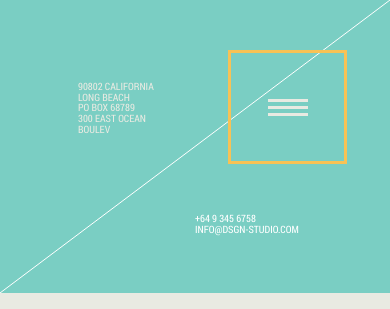
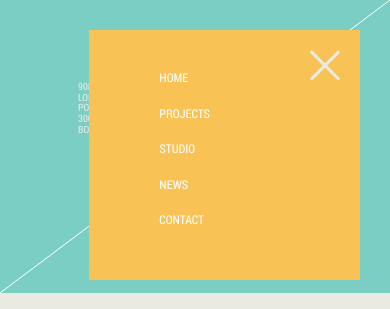
Before and after one commit to inCrafts/studioDesign, a plain HTML site: page index.html in a window 390 px wide. Both pictures are taken after a click on the button "Кнопка меню". Shown: the top 309 px of the page. Drawn offline with Linux system fonts and the light colour scheme.

Commit message:
Стили + адаптив меню

```diff
--- a/css/main.css
+++ b/css/main.css
@@ -145,6 +145,8 @@ body {
 	overflow: hidden;
 }
 
+/*    -****-    */
+
 
 /*    Стили Хэдера    */
 
@@ -201,10 +203,12 @@ header {
 
 	font-size: calc( (100vw - 36rem)/(192 - 36) * (1.8 - 1.4) + 1.4rem);
 	font-family: 'Roboto_condenced-regular', sans-serif;
+
 	color: #393d3c;
 	text-transform: uppercase;
 	line-height: 1;
 }
+
 
 	/*    Стили Socials    */
 
@@ -232,6 +236,14 @@ header {
 
 	.socials__svg {
 		fill: #7bcbc1;
+	}
+
+	.socials__link:hover .socials__svg {
+		fill: #f8c255;
+	}
+
+	.socials__link:hover ~.socials__svg {
+		fill: #f8c255;
 	}
 
 /*	.socials__svg.fb {
@@ -263,6 +275,7 @@ header {
 .header__address,
 .header__contacts {
 	font-size: calc( (100vw - 36rem)/(192 - 36) * (1.5 - 1) + 1rem);
+	font-weight: 500;
 	color: #e9eae2;
 	text-transform: uppercase;
 	line-height: 1.077;
@@ -291,7 +304,7 @@ header {
 	cursor: pointer;
 }
 
-	/*    -****-    */
+/*    -****-    */
 
 
 /*    Media хэдера    */
@@ -353,6 +366,15 @@ header {
 
 /*    Стили навигации    */
 
+@keyframes nav-appear {
+	0% {
+		opacity: 0;
+	}
+	100% {
+		opacity: 1;
+	}
+}
+
 .nav {
 	position: absolute;
 	top: 50px;
@@ -392,6 +414,9 @@ header {
 	display: -o-flex;
 	display: flex;
 	z-index: 1;
+	-webkit-animation: nav-appear 1.5s;
+	-o-animation: nav-appear 1.5s;
+	animation: nav-appear 1.5s;
 }
 
 .nav__link {
@@ -409,7 +434,7 @@ header {
 	color: #7acec3;
 }
 
-	/*    -****-    */
+/*    -****-    */
 
 
 
@@ -470,7 +495,6 @@ header {
 
 	.hamburger--active .nav__cross::before {
 		display: none;
-
 	}
 
 	.nav__cross {
@@ -480,7 +504,7 @@ header {
 		margin: 0 auto;
 
 		background-color: #e9eae2;
-		transition: background-color 500ms ease-in-out;
+		transition: all 500ms ease-in-out;
 	}
 
 	.nav__cross::before, .nav__cross::after {
@@ -512,3 +536,58 @@ header {
 
 
 	/*    -****-    */
+
+/*   Nav list deactivate    */
+
+.hamburger--active:hover .nav__cross {
+	transform: rotate(180deg);
+	background-color: #e9eae2;
+}
+
+.hamburger--active:hover .nav__cross::after {
+	display: none;
+}
+
+/*    -****-    */
+
+/*    Nav media    */
+
+@media ( min-width: 1500px ) {
+
+	.nav__list {
+		min-width: 1100px;
+	}
+}
+
+@media ( max-width: 980px ) {
+
+	.nav {
+		top: 30px;
+		right: 30px;
+	}
+}
+
+@media ( max-width: 768px ) {
+
+	.nav {
+		height: 100%;
+	}
+
+	.nav__hamburger {
+		width: 70px;
+		height: 70px;
+	}
+
+	.nav__list--active {
+		display: block;
+		min-width: auto;
+		max-height: 250px;
+		padding: 30px 70px;
+		overflow-y: auto;
+	}
+
+	.nav__link {
+		display: block;
+		padding: 7px 80px 7px 0;
+	}
+}
--- a/index.html
+++ b/index.html
@@ -4,10 +4,8 @@
   <meta charset="UTF-8">
   <meta name="viewport" content="width=device-width, initial-scale=1.0">
   <meta http-equiv="X-UA-Compatible" content="ie=edge">
-  	<link rel="stylesheet" href="css/normalize.css">
-  	<link rel="stylesheet" href="css/main.css">
-  	<script src="js/jquery-3.4.1.min.js"></script>
-  	<script src="js/main.js"></script>
+  <link rel="stylesheet" href="css/normalize.css">
+  <link rel="stylesheet" href="css/main.css">
   <title>DSGN - Main</title>
 </head>
 <body>
@@ -133,5 +131,10 @@
 
 		</footer>
 	</div>
+	<!-- Vendor scripts -->
+	<script src="js/jquery-3.4.1.min.js"></script>
+
+	<!-- User scripts -->
+  	<script defer src="js/main.js"></script>
 </body>
 </html>
--- /dev/null
+++ b/js/main.js
@@ -0,0 +1,7 @@
+
+	const hamburger = document.querySelector(`.hamburger`);
+
+	hamburger.addEventListener(`click`, (e) => {
+		e.target.closest(`.hamburger`).classList.toggle(`hamburger--active`);
+		e.target.closest(`.nav`).querySelector(`.nav__list`).classList.toggle(`nav__list--active`);
+	});
```
